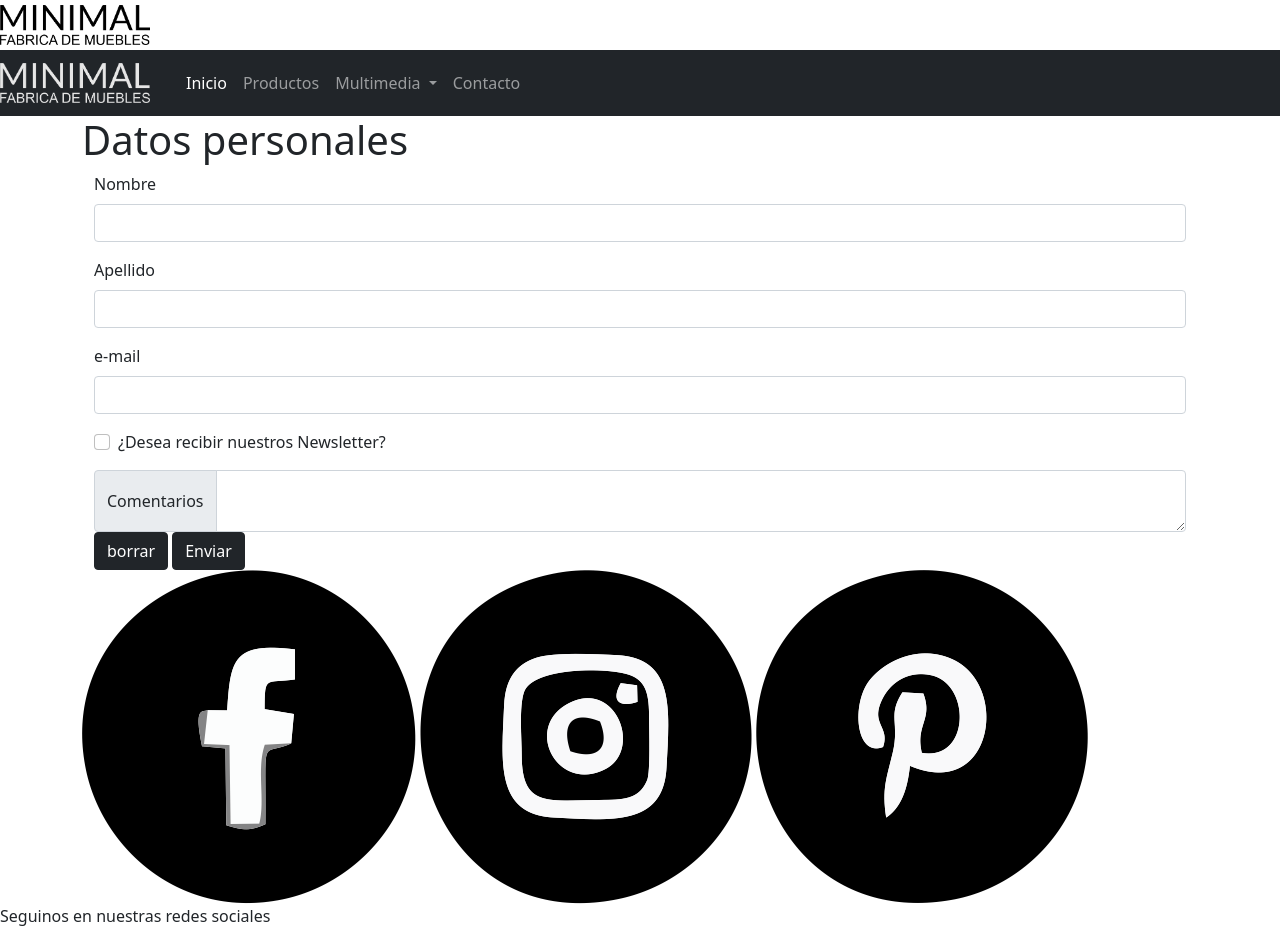
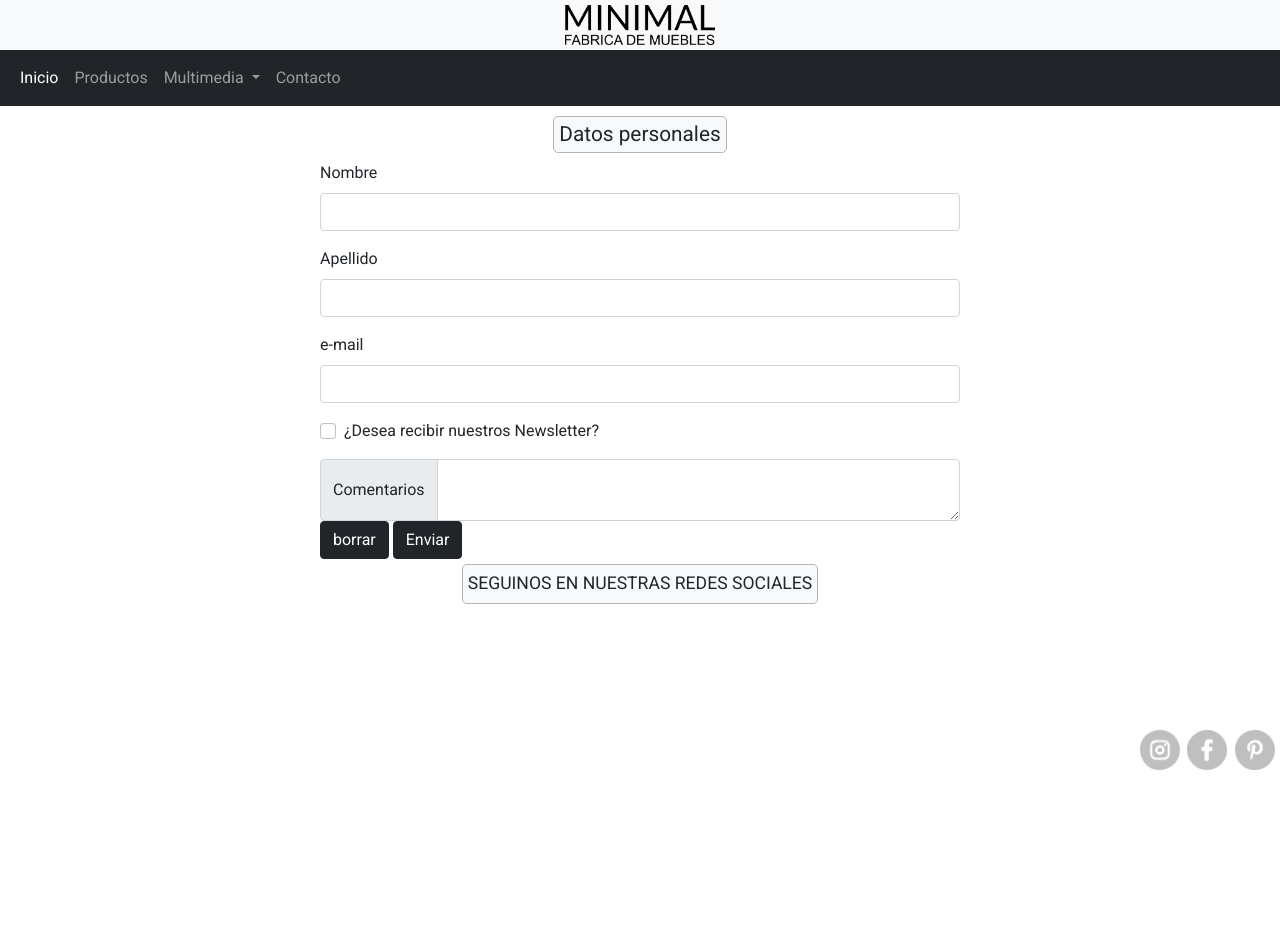
Before and after one commit to gabrielbareiro/minimal-gabriel-bareiro-15, a website: page contacto.html in a window 1280 px wide. After the commit the page ends 800 px from the top, so only its background shows below. Drawn offline with nearby package versions, Linux system fonts and the light colour scheme; the site is published under a folder, as on GitHub Pages, so addresses that start at the root find nothing.

Commit message:
arreglando errores

```diff
--- a/contacto.html
+++ b/contacto.html
@@ -6,7 +6,7 @@
     <meta name="viewport" content="width=device-width, initial-scale=1.0">
     <meta name="description" content="Ingresar con su cuenta le permite a los clientes acceder a promociones exclusivas.">
     <meta name="keywords" content="CONSTRUCCION, DISEÑO, DECORACION, MUEBLES, MINIMALISTA, MODERNO, LUZ LED, MELAMINA">
-    <link rel="icon" type="image/png" href="/imagenes/icono-pestaña.png" />
+    <link rel="icon" type="image/png" href="imagenes/icono-pestaña.png" />
     <title>Minimal-Contacto</title>
     <!--fuentes de google-->
     <link rel="preconnect" href="https://fonts.gstatic.com">
@@ -14,7 +14,7 @@
     <!--CDN de bootstraps-->
     <link href="https://cdn.jsdelivr.net/npm/bootstrap@5.0.0-beta2/dist/css/bootstrap.min.css" rel="stylesheet" integrity="sha384-BmbxuPwQa2lc/FVzBcNJ7UAyJxM6wuqIj61tLrc4wSX0szH/Ev+nYRRuWlolflfl" crossorigin="anonymous">
     <!--Estilos propios-->
-    <link rel="stylesheet" href="/css/estilos.css">
+    <link rel="stylesheet" href="css/estilos.css">
 </head>
 <body>
   <header class="header">
@@ -31,19 +31,19 @@
               <a class="nav-link active" aria-current="page" href="index.html">Inicio</a>
             </li>
             <li class="nav-item">
-              <a class="nav-link" href="/productos.html">Productos</a>
+              <a class="nav-link" href="productos.html">Productos</a>
             </li>
             <li class="nav-item dropdown">
               <a class="nav-link dropdown-toggle" href="#" id="navbarDropdownMenuLink" role="button" data-bs-toggle="dropdown" aria-expanded="false">
                 Multimedia
               </a>
               <ul class="dropdown-menu" aria-labelledby="navbarDropdownMenuLink">
-                <li><a class="dropdown-item" href="/fotos.html">Fotos</a></li>
-                <li><a class="dropdown-item" href="/videos.html">Videos</a></li>
+                <li><a class="dropdown-item" href="fotos.html">Fotos</a></li>
+                <li><a class="dropdown-item" href="videos.html">Videos</a></li>
               </ul>
             </li>
             <li class="nav-item">
-              <a class="nav-link" href="/contacto.html">Contacto</a>
+              <a class="nav-link" href="contacto.html">Contacto</a>
             </li>
           </ul>
         </div>
```
Also changed, not shown: fotos.html (+6 -6 lines), productos.html (+6 -6 lines), videos.html (+6 -6 lines).
